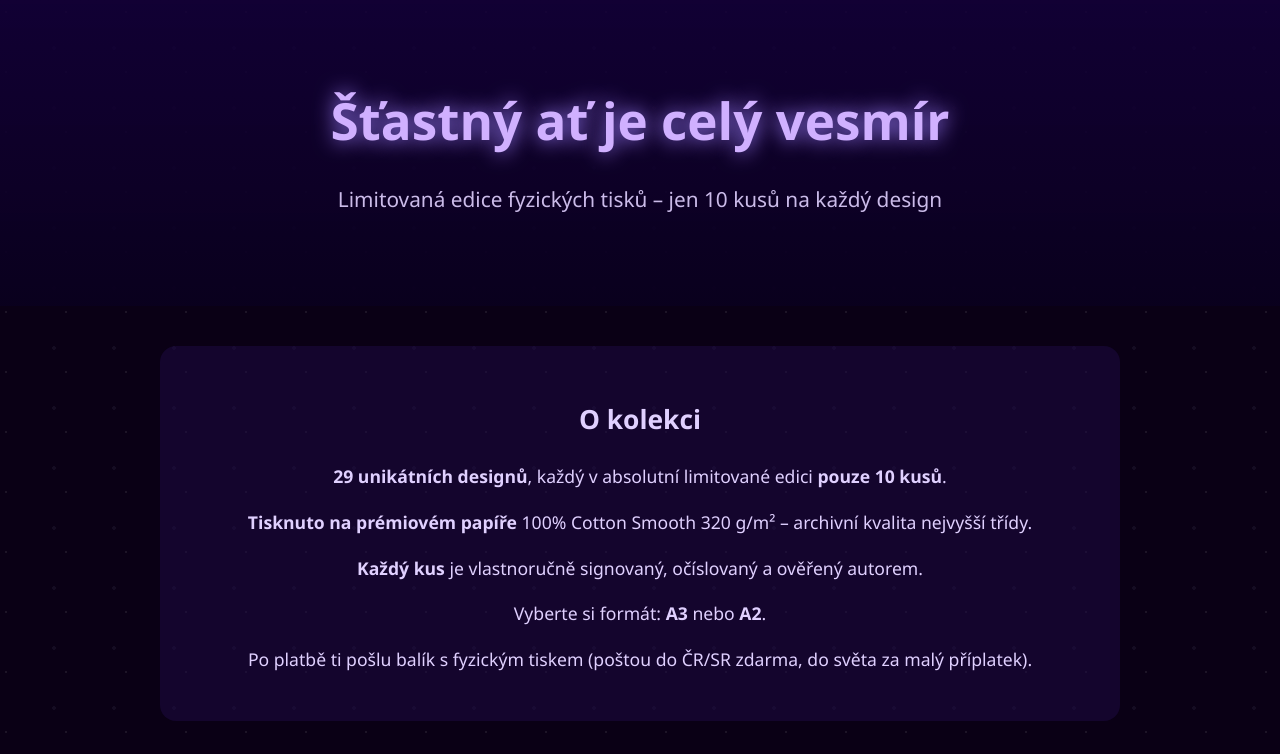
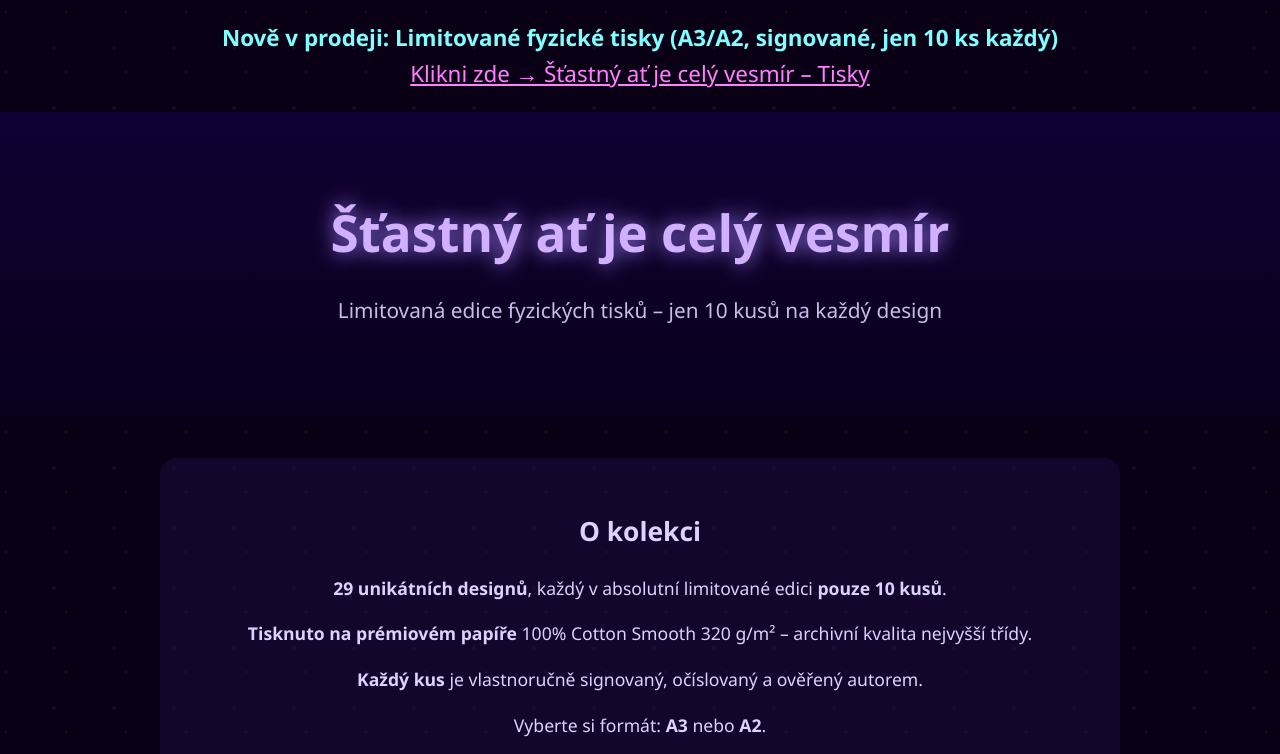
Before and after one commit to anandamid29/tisky, a plain HTML site: page index.html in a window 1280 px wide. Shown: the top 754 px of the page. Drawn offline with Linux system fonts and the light colour scheme.

Commit message:
Update index.html

```diff
--- a/index.html
+++ b/index.html
@@ -4,6 +4,12 @@
   <meta charset="UTF-8">
   <meta name="viewport" content="width=device-width, initial-scale=1.0">
   <title>Šťastný ať je celý vesmír • Limitované fyzické tisky</title>
+ <p style="font-size:1.4rem; margin:20px; color:#80ffff;">
+  <strong>Nově v prodeji: Limitované fyzické tisky (A3/A2, signované, jen 10 ks každý)</strong><br>
+  <a href="https://anandamid29.github.io/tisky/" style="color:#ff80ff; text-decoration:underline;">
+    Klikni zde → Šťastný ať je celý vesmír – Tisky
+  </a>
+</p>
   <style>
     body { margin:0; font-family:'Segoe UI', Arial, sans-serif; background:#0a0015; color:#e0d0ff; text-align:center; line-height:1.6; }
     .stars { position:fixed; top:0; left:0; width:100%; height:100%; background: radial-gradient(circle at 10% 20%, rgba(255,255,255,0.08) 1px, transparent 1px), radial-gradient(circle at 90% 80%, rgba(200,200,255,0.06) 2px, transparent 2px); background-size:60px 60px; pointer-events:none; z-index:-1; }
```
